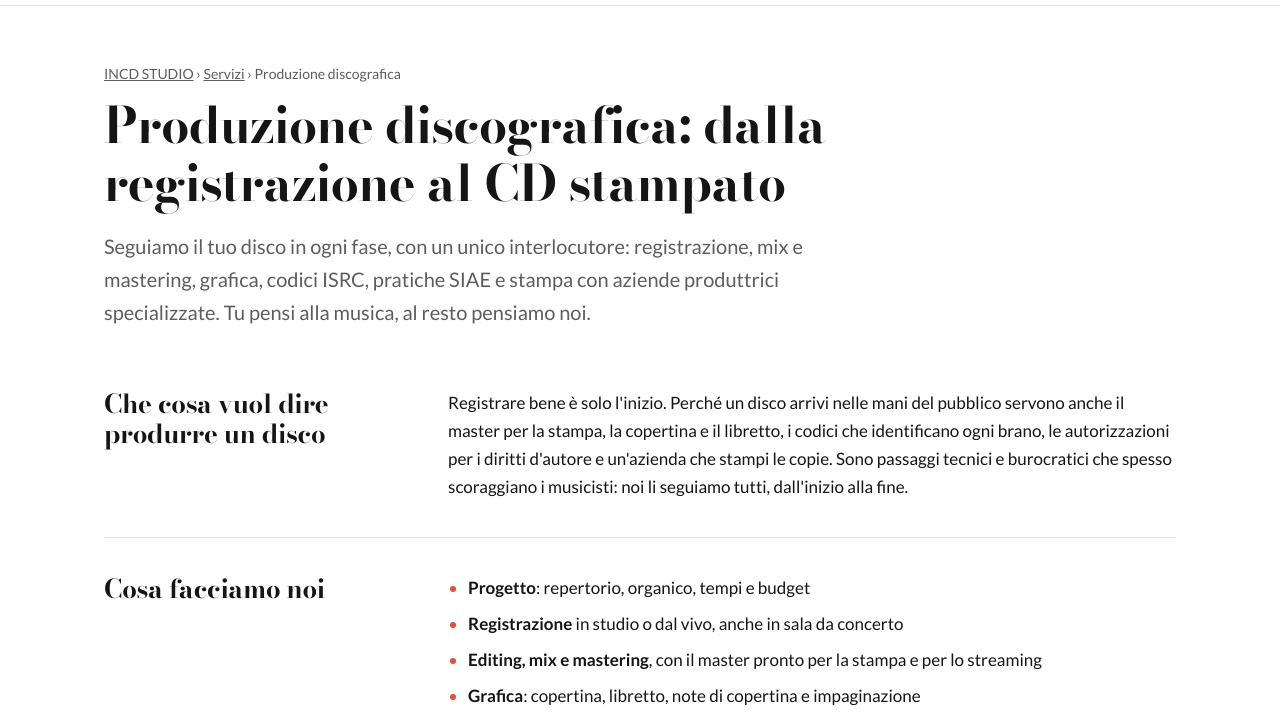
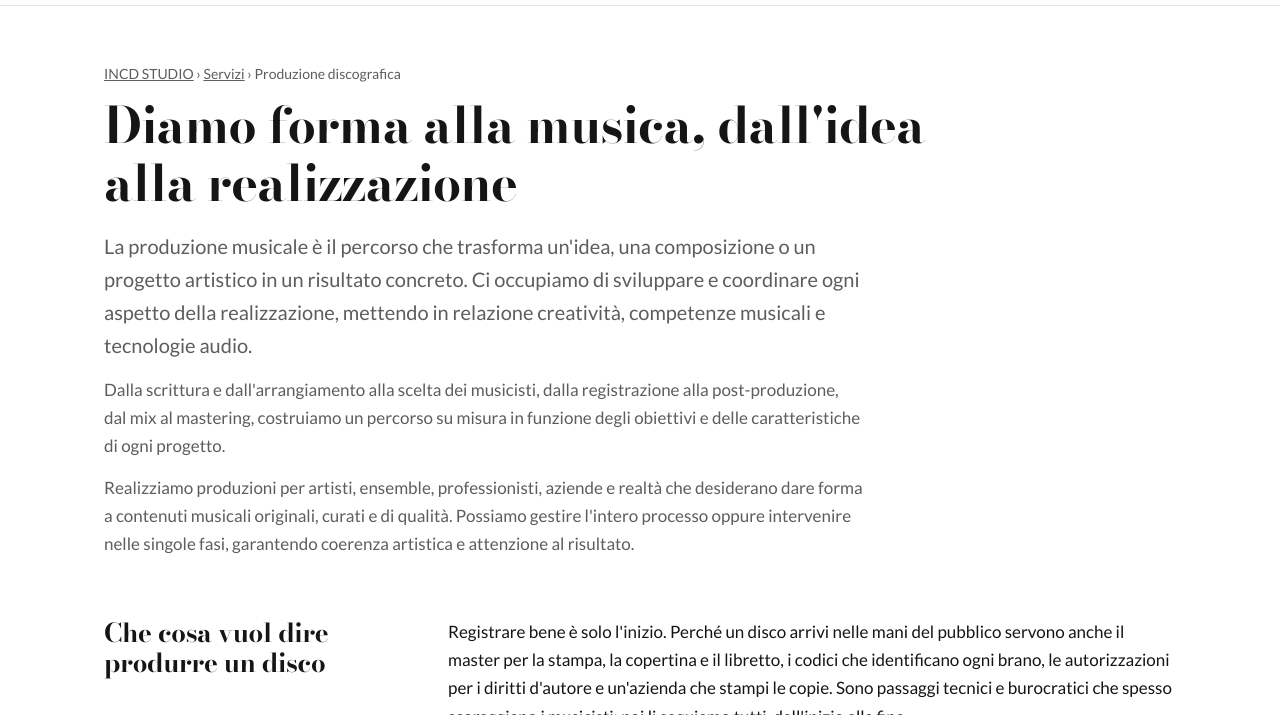
Before and after one commit to maggiomusic/incd.it, a plain HTML site: page produzione-discografica.html in a window 1280 px wide. Shown: the part 67-782 px from the top of the page. Drawn offline with nearby package versions, Linux system fonts and the light colour scheme.

Commit message:
Produzione: nuovo titolo e testo di apertura
Co-Authored-By: Claude Opus 5.5 <noreply@anthropic.com>

```diff
--- a/produzione-discografica.html
+++ b/produzione-discografica.html
@@ -183,8 +183,10 @@
 <section class="page-head">
     <div class="wrap narrow">
         <p class="crumbs"><a href="./">INCD STUDIO</a> › <a href="servizi">Servizi</a> › Produzione discografica</p>
-        <h1>Produzione discografica: dalla registrazione al CD stampato</h1>
-        <p class="lead">Seguiamo il tuo disco in ogni fase, con un unico interlocutore: registrazione, mix e mastering, grafica, codici ISRC, pratiche SIAE e stampa con aziende produttrici specializzate. Tu pensi alla musica, al resto pensiamo noi.</p>
+        <h1>Diamo forma alla musica, dall'idea alla realizzazione</h1>
+        <p class="lead">La produzione musicale è il percorso che trasforma un'idea, una composizione o un progetto artistico in un risultato concreto. Ci occupiamo di sviluppare e coordinare ogni aspetto della realizzazione, mettendo in relazione creatività, competenze musicali e tecnologie audio.</p>
+        <p class="lead-more">Dalla scrittura e dall'arrangiamento alla scelta dei musicisti, dalla registrazione alla post-produzione, dal mix al mastering, costruiamo un percorso su misura in funzione degli obiettivi e delle caratteristiche di ogni progetto.</p>
+        <p class="lead-more">Realizziamo produzioni per artisti, ensemble, professionisti, aziende e realtà che desiderano dare forma a contenuti musicali originali, curati e di qualità. Possiamo gestire l'intero processo oppure intervenire nelle singole fasi, garantendo coerenza artistica e attenzione al risultato.</p>
     </div>
 </section>
 <div class="wrap narrow">
```
